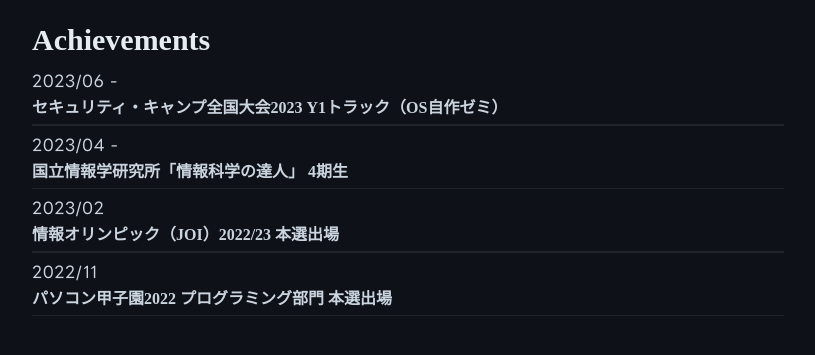
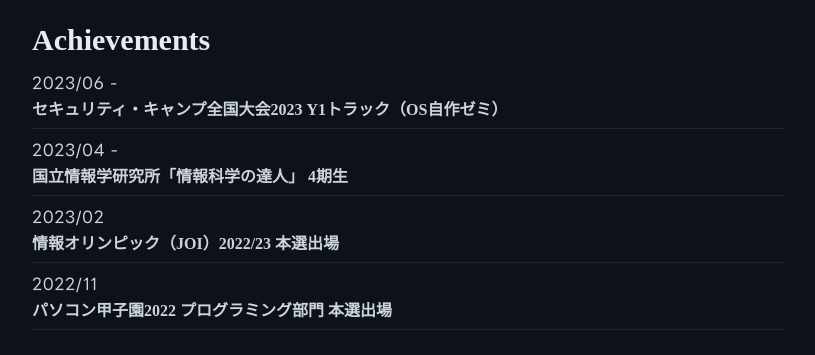
Before and after one commit to eno1220/eno1220.dev, a Next.js app: page / in a window 1280 px wide. Shown: the part 1090-1445 px from the top of the page, without its empty margins (232-1047 px from the left). Built offline with nearby package versions, Linux system fonts and the light colour scheme; a web font is replaced by a local one.

Commit message:
feat: update styles of achievements

```diff
--- a/src/components/AchievementCard.tsx
+++ b/src/components/AchievementCard.tsx
@@ -2,7 +2,7 @@
 
 const AchievementCard = ({ title, term }: { title: string; term: string }) => {
   return (
-    <VStack width='100%' spacing={0.5} align='left' my={1}>
+    <VStack width='100%' spacing={0.5} align='left' my={1.5}>
       <Text fontSize='md' color='gray.300'>
         {term}
       </Text>
--- a/src/components/Achievements.tsx
+++ b/src/components/Achievements.tsx
@@ -27,7 +27,7 @@
       {achievements.map((achievement, index) => (
         <div key={`${achievement.title}-${index}`}>
           <AchievementCard title={achievement.title} term={achievement.term} />
-          <Box h='1.5px' w='100%' bg='whiteAlpha.200' />
+          <Box h='1px' w='100%' bg='whiteAlpha.200' />
         </div>
       ))}
     </VStack>
```
